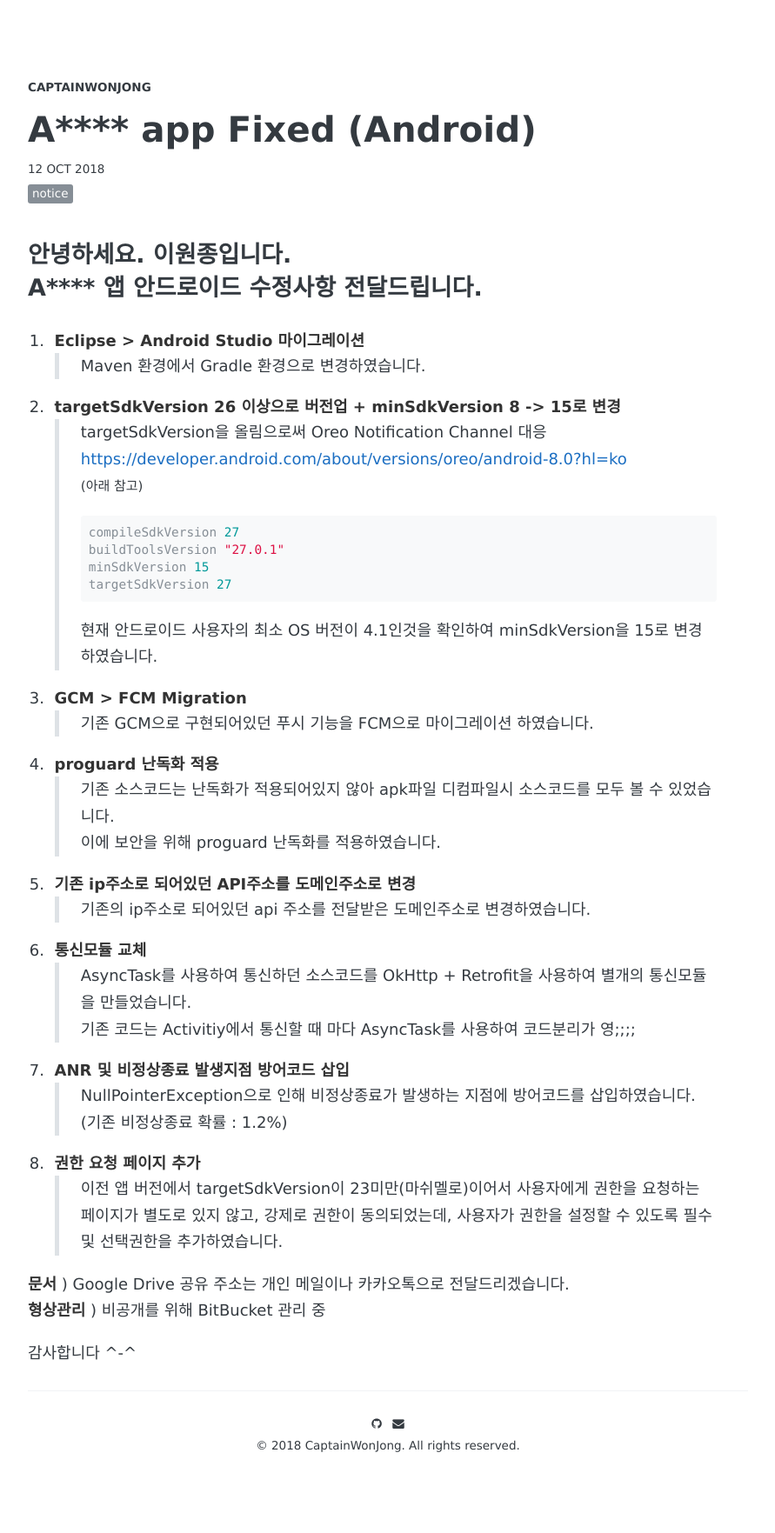
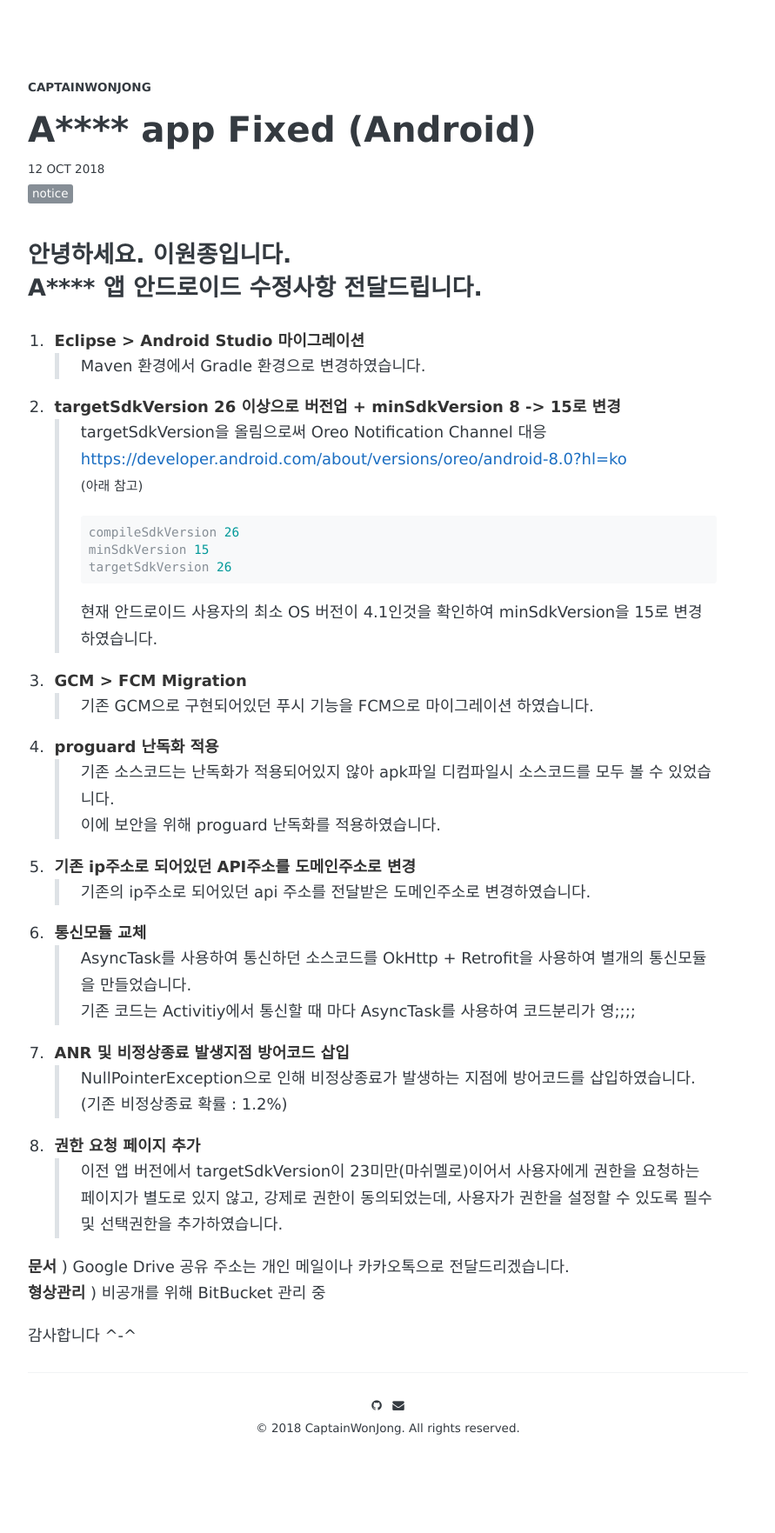
Before and after one commit to CaptainWonJong/CaptainWonJong.github.io, a Jekyll site: the page built from _posts/2018-10-12-A****.apk Fixed (And).md, in a window 1280 px wide. Shown: the whole page at 87% size, without its empty margins (194-1085 px from the left). Built offline with Jekyll 4.4.1, drawn with Linux system fonts in a browser that asks for light colours; some web fonts are replaced; comment, search, counter and statistics services are not loaded.

Commit message:
modify A**** Android

````diff
--- a/_posts/2018-10-12-A****.apk Fixed (And).md
+++ b/_posts/2018-10-12-A****.apk Fixed (And).md
@@ -17,10 +17,9 @@ share: false
 > targetSdkVersion을 올림으로써 Oreo Notification Channel 대응  <https://developer.android.com/about/versions/oreo/android-8.0?hl=ko>
 <small>(아래 참고)</small>
 ```java
-compileSdkVersion 27
-buildToolsVersion "27.0.1"
+compileSdkVersion 26
 minSdkVersion 15
-targetSdkVersion 27
+targetSdkVersion 26
 ```
 현재 안드로이드 사용자의 최소 OS 버전이 4.1인것을 확인하여 minSdkVersion을 15로 변경하였습니다.
 
````
Also changed, not shown: 1 other file.
